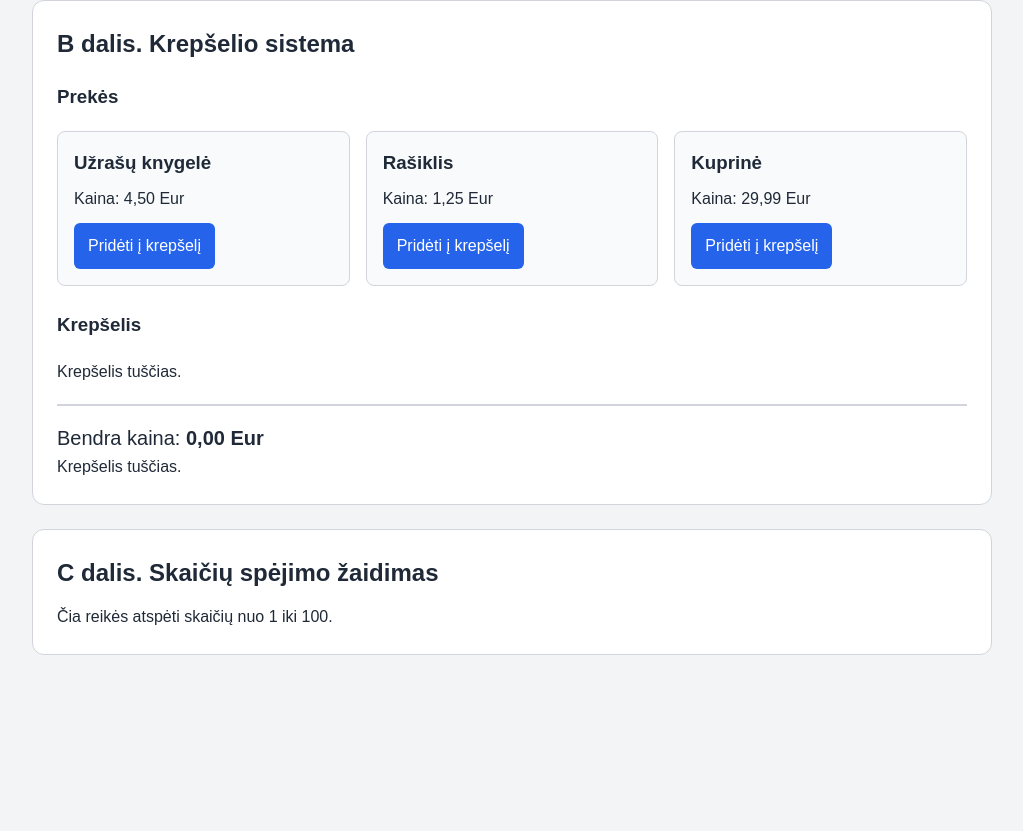
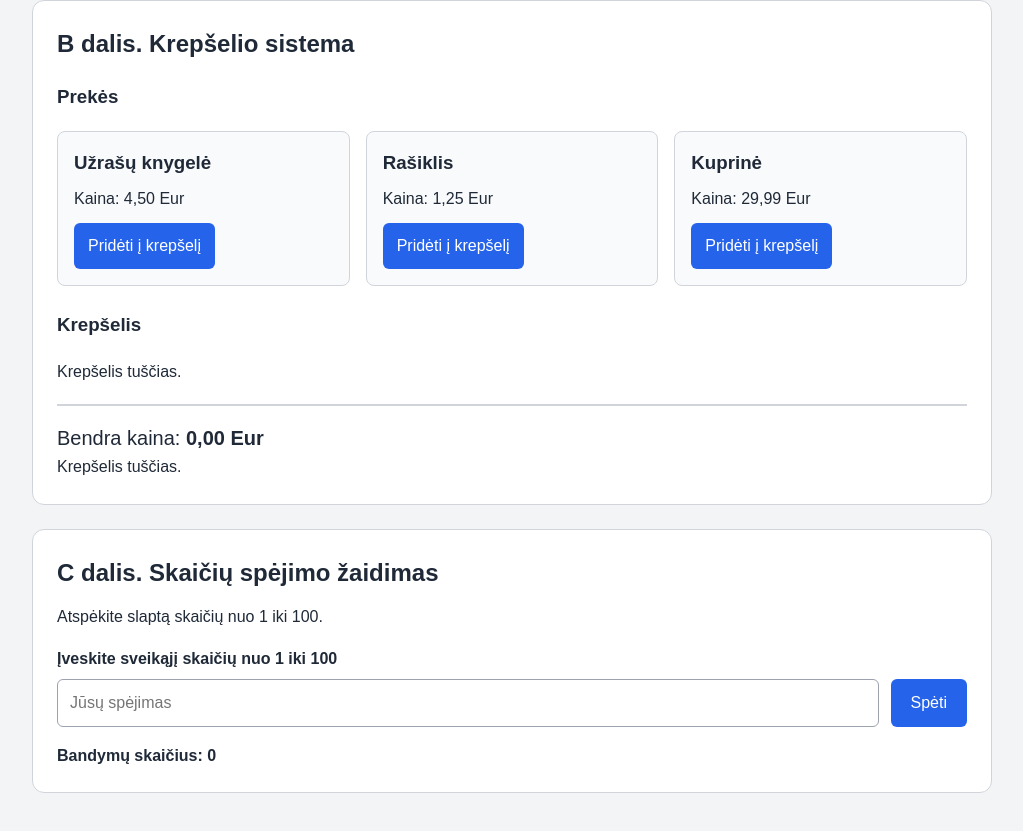
Before and after one commit to GediminasSus/React-praktinis-1, a React (Vite) app: page / in a window 1280 px wide. Shown: the part 408-1239 px from the top of the page, without its empty margins (128-1151 px from the left). Before the commit the page ends 1127 px from the top, so only its background shows below. Built offline with nearby package versions, Linux system fonts and the light colour scheme.

Commit message:
Added guessing form and input validation

```diff
--- a/src/App.css
+++ b/src/App.css
@@ -271,3 +271,61 @@
   border-top: 2px solid #d1d5db;
   font-size: 20px;
 }
+
+.guess-form {
+  margin-top: 16px;
+  margin-bottom: 16px;
+}
+
+.guess-form label {
+  display: block;
+  margin-bottom: 8px;
+  font-weight: bold;
+}
+
+.guess-form-controls {
+  display: flex;
+  flex-wrap: wrap;
+  gap: 12px;
+}
+
+.guess-form-controls input {
+  flex: 1;
+  min-width: 0;
+  padding: 10px 12px;
+  border: 1px solid #9ca3af;
+  border-radius: 6px;
+}
+
+.guess-form-controls button {
+  padding: 10px 20px;
+  border: none;
+  border-radius: 6px;
+  background-color: #2563eb;
+  color: #ffffff;
+  cursor: pointer;
+}
+
+.guess-form-controls button:hover {
+  background-color: #1d4ed8;
+}
+
+.guess-form-controls input:focus-visible,
+.guess-form-controls button:focus-visible {
+  outline: 3px solid #93c5fd;
+  outline-offset: 2px;
+}
+
+.guess-game .guess-attempts {
+  margin-top: 16px;
+  font-weight: bold;
+}
+
+.guess-game .game-message {
+  margin-top: 12px;
+  color: #1d4ed8;
+}
+
+.guess-game .game-message-error {
+  color: #b91c1c;
+}
--- a/src/App.jsx
+++ b/src/App.jsx
@@ -3,6 +3,7 @@ import TaskList from './components/tasks/TaskList'
 import ProductList from './components/shop/ProductList'
 import './App.css'
 import Cart from './components/shop/Cart'
+import GuessGame from './components/game/GuessGame'
 
 function App() {
   const [products] = useState([
@@ -73,7 +74,7 @@ function App() {
 
       <section className="section">
         <h2>C dalis. Skaičių spėjimo žaidimas</h2>
-        <p>Čia reikės atspėti skaičių nuo 1 iki 100.</p>
+        <GuessGame />
       </section>
     </main>
   )
--- /dev/null
+++ b/src/components/game/GuessForm.jsx
@@ -0,0 +1,22 @@
+function GuessForm({ input, onInputChange, onGuess }) {
+  return (
+    <form className="guess-form" onSubmit={onGuess} noValidate>
+      <label htmlFor="guess-input">Įveskite sveikąjį skaičių nuo 1 iki 100</label>
+
+      <div className="guess-form-controls">
+        <input
+          id="guess-input"
+          type="text"
+          inputMode="numeric"
+          value={input}
+          onChange={(event) => onInputChange(event.target.value)}
+          placeholder="Jūsų spėjimas"
+        />
+
+        <button type="submit">Spėti</button>
+      </div>
+    </form>
+  )
+}
+
+export default GuessForm
--- /dev/null
+++ b/src/components/game/GuessGame.jsx
@@ -0,0 +1,63 @@
+import { useState } from 'react'
+import GuessForm from './GuessForm'
+import Message from './Message'
+
+function GuessGame() {
+
+  const [input, setInput] = useState('')
+  const [attempts, setAttempts] = useState(0)
+  const [result, setResult] = useState({
+    message: '',
+    isError: false,
+  })
+
+  function handleGuess(event) {
+    event.preventDefault()
+
+    const trimmedInput = input.trim()
+    const guess = Number(trimmedInput)
+
+    if (
+      trimmedInput === '' ||
+      !Number.isInteger(guess) ||
+      guess < 1 ||
+      guess > 100
+    ) {
+      setResult({
+        message: 'Įveskite sveikąjį skaičių nuo 1 iki 100.',
+        isError: true,
+      })
+      return
+    }
+
+    setAttempts((currentAttempts) => currentAttempts + 1)
+
+    setResult({
+      message: `Spėjimas ${guess} priimtas.`,
+      isError: false,
+    })
+
+    setInput('')
+  }
+
+  return (
+    <div className="guess-game">
+      <p>Atspėkite slaptą skaičių nuo 1 iki 100.</p>
+
+      <GuessForm
+        input={input}
+        onInputChange={setInput}
+        onGuess={handleGuess}
+      />
+
+      <p className="guess-attempts">Bandymų skaičius: {attempts}</p>
+
+      <Message
+        message={result.message}
+        isError={result.isError}
+      />
+    </div>
+  )
+}
+
+export default GuessGame
--- /dev/null
+++ b/src/components/game/Message.jsx
@@ -0,0 +1,16 @@
+function Message({ message, isError }) {
+  if (!message) {
+    return null
+  }
+
+  return (
+    <p
+      className={`game-message${isError ? ' game-message-error' : ''}`}
+      role={isError ? 'alert' : 'status'}
+    >
+      {message}
+    </p>
+  )
+}
+
+export default Message
```
